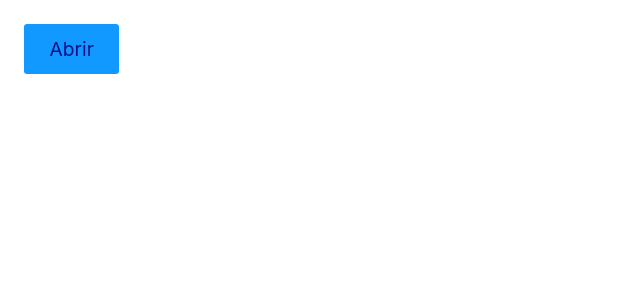
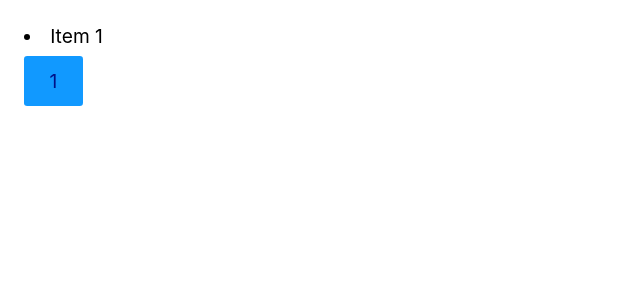
Before and after one commit to johndiegodeoliveirasilva/appreact, a React (Create React App) app: page / in a window 1280 px wide. Shown: the top 300 px of the page, without its empty margins (0-640 px from the left). Built offline with nearby package versions, Linux system fonts and the light colour scheme.

Commit message:
useState2

```diff
--- a/src/App.js
+++ b/src/App.js
@@ -1,17 +1,19 @@
 import React from 'react';
-import ButtonModal from './ButtonModal';
-import Modal from './Modal';
 
 const App = () => {
-  const [modal, setModal] = React.useState(false);
+  const [count, setCont] = React.useState(1);
+  const [itens, setItens] = React.useState(['Item 1'])
 
+  function handleClick() {
+    setCont(count + 1)
+    setItens([...itens, 'Item '+ (count + 1)])
+  }
   return (
     <>
-    <Modal modal={modal} setModal={setModal}/>
-    <ButtonModal setModal={setModal}></ButtonModal>
+      { itens.map(item => <li key={item}>{item}</li>)}
+      <button onClick={handleClick}>{count}</button>
     </>
   );
 };
 
-
 export default App;
--- a/src/ButtonModal.js
+++ /dev/null
@@ -1,9 +0,0 @@
-import React from 'react'
-
-const ButtonModal = ({ setModal }) => {
-  return (
-   <button onClick={() => setModal(true)}>Abrir</button>
-  )
-}
-
-export default ButtonModal
--- a/src/Modal.js
+++ /dev/null
@@ -1,13 +0,0 @@
-import React from 'react'
-
-const Modal = ({ modal, setModal }) => {
-  if (modal)
-    return (
-      <div>Este é um modal.
-        <button onClick={() => setModal(false)}>Fechar</button>
-      </div>
-    );
-  return null;
-}
-
-export default Modal
```
Also changed, not shown: src/Form/Button.js (deleted, +0 -9 lines), src/Form/Form.js (deleted, +0 -23 lines), src/Form/Input.js (deleted, +0 -9 lines).
